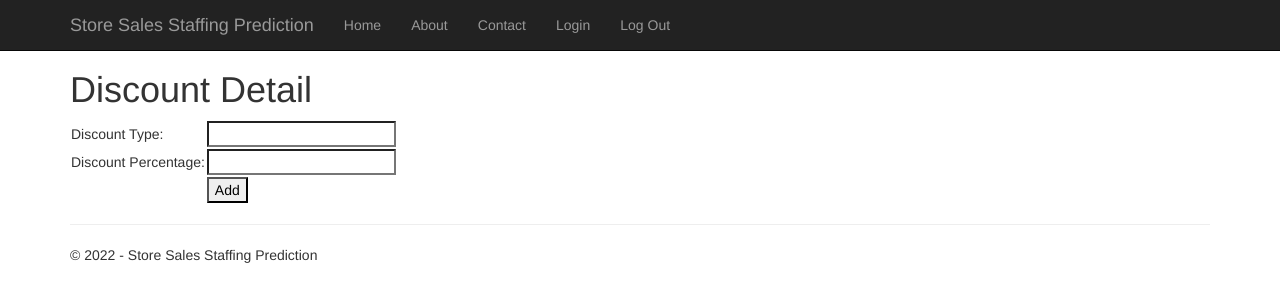
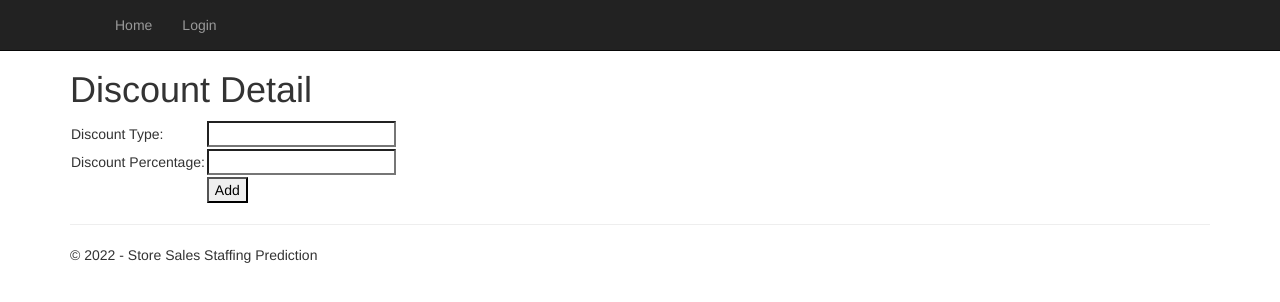
Before and after one commit to python-salesprediction/StoreSalesStaffingPrediction, a Flask app: page /Discountdetail in a window 1280 px wide. Shown: the top 302 px of the page. Run offline with Flask 2, Linux system fonts and the light colour scheme; some libraries are stand-ins or nearby versions.

Commit message:
TODO : Krishna - Layout changes and Conditional Navbar Implementation per Role

```diff
--- a/StoreSalesStaffingPrediction/templates/layout.html
+++ b/StoreSalesStaffingPrediction/templates/layout.html
@@ -18,17 +18,54 @@
                     <span class="icon-bar"></span>
                     <span class="icon-bar"></span>
                 </button>
-                <a href="/" class="navbar-brand">Store Sales Staffing Prediction</a>
             </div>
+            {% block y %}
+
+            {% if session.role == 'Admin' %}
             <div class="navbar-collapse collapse">
                 <ul class="nav navbar-nav">
                     <li><a href="{{ url_for('home') }}">Home</a></li>
-                    <li><a href="{{ url_for('about') }}">About</a></li>
-                    <li><a href="{{ url_for('contact') }}">Contact</a></li>
-                    <li><a href="{{ url_for('login') }}">Login</a></li>
+                    <li><a href="{{ url_for('Category') }}">Category</a></li>
+                    <li><a href="{{ url_for('discountdetail') }}">Discount Detail</a></li>
+                    <li><a href="{{ url_for('Product') }}">New Product</a></li>
+                    <li><a href="{{ url_for('Sales') }}">Sales</a></li>
+                    <li><a href="{{ url_for('seasonmaster') }}">Season</a></li>
+                    <li><a href="{{ url_for('Staffdetail') }}">Staff Details</a></li>
+                    <li><a href="{{ url_for('Staffscheduledetail') }}">Staff Schedule</a></li>
+                    <li><a href="{{ url_for('productreport') }}">Product Report</a></li>
                     <li><a href="{{ url_for('logout') }}">Log Out</a></li>
                 </ul>
             </div>
+            {% elif session.role == 'Employee' %}
+            <div class="navbar-collapse collapse">
+                <ul class="nav navbar-nav">
+                    <li><a href="{{ url_for('home') }}">Home</a></li>
+                    <li><a href="{{ url_for('Staffdetail') }}">Staff Details</a></li>
+                    <li><a href="{{ url_for('Staffscheduledetail') }}">Staff Schedule</a></li>
+                    <li><a href="{{ url_for('productreport') }}">Product Report</a></li>
+                    <li><a href="{{ url_for('logout') }}">Log Out</a></li>
+                </ul>
+            </div>
+            {% elif session.role == 'Vendor' %}
+            <div class="navbar-collapse collapse">
+                <ul class="nav navbar-nav">
+                    <li><a href="{{ url_for('home') }}">Home</a></li>
+                    <li><a href="{{ url_for('productreport') }}">Product Report</a></li>
+                    <li><a href="{{ url_for('logout') }}">Log Out</a></li>
+                </ul>
+            </div>
+            {% else %}
+            <div class="navbar-collapse collapse">
+                <ul class="nav navbar-nav">
+                    <li><a href="/" class="navbar-brand"><img src="" /></a></li>
+                    <li><a href="{{ url_for('home') }}">Home</a></li>
+                    <li><a href="{{ url_for('login') }}">Login</a></li>
+                </ul>
+            </div>
+            {% endif %}
+
+            {% endblock %}
+
         </div>
     </div>
 
```
